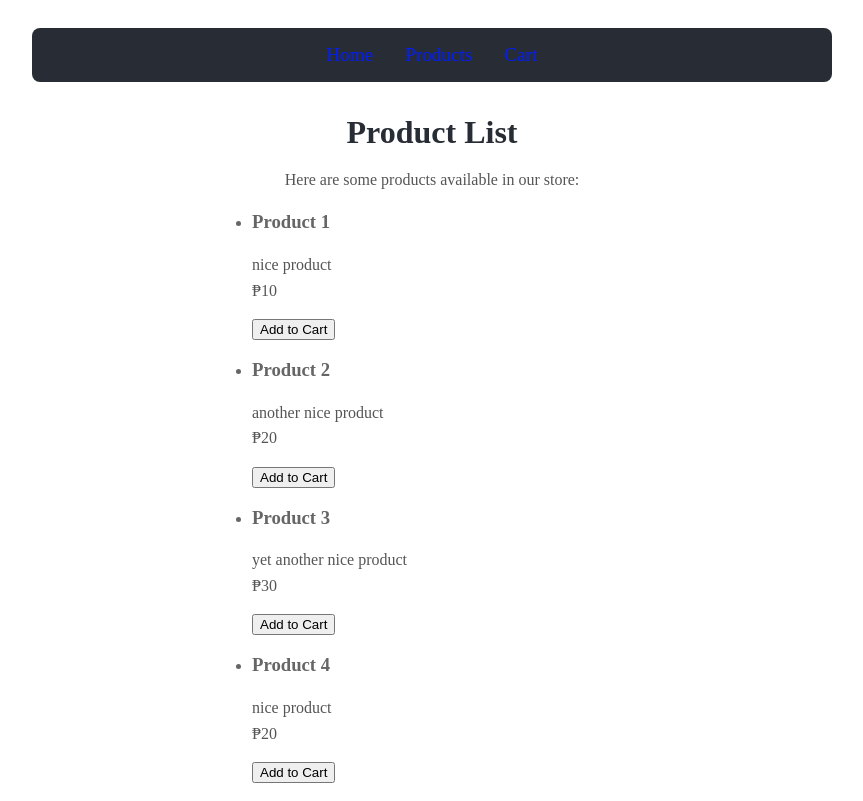
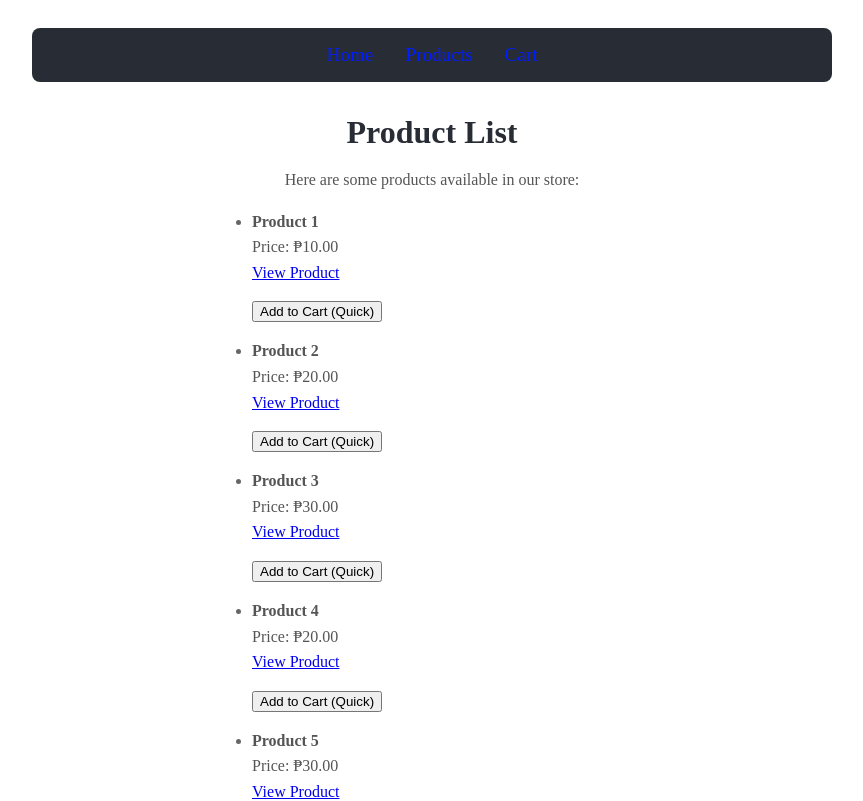
Before and after one commit to CSselrahC/appdev-midterm-ecommerce, a React (Create React App) app: page /products in a window 1280 px wide. Shown: the top 801 px of the page, without its empty margins (208-1071 px from the left). Built offline with nearby package versions, Linux system fonts and the light colour scheme.

Commit message:
added the basic add to cart function

```diff
--- a/src/App.js
+++ b/src/App.js
@@ -1,16 +1,35 @@
-import React, { useEffect } from 'react';
+import React, { useEffect, useState } from 'react';
 import { BrowserRouter as Router, Routes, Route } from 'react-router-dom';
 import './App.css';
 import Home from './components/HomePage';
 import NavBar from './components/NavBar';
 import ProductList from './components/ProductList';
 import Cart from './components/Cart';
+import ProductDetails from './components/ProductDetails';
 
 function App() {
   useEffect(() => { document.title = "Docker Motorsports"; }, []);
 
-  const cartAdd = (product) => {
-    console.log(`Added ${product.name} to cart.`);
+  const [cart, setCart] = useState([]);
+
+  const addToCart = (productToAdd) => {
+    // Check if the product is already in the cart
+    const existingProduct = cart.find(item => item.id === productToAdd.id);
+
+    if (existingProduct) {
+      // If it exists, update the quantity
+      setCart(
+        cart.map(item =>
+          item.id === productToAdd.id
+            ? { ...item, quantity: item.quantity + 1 }
+            : item
+        )
+      );
+    } else {
+      // If it's a new product, add it to the cart with a quantity of 1
+      setCart([...cart, { ...productToAdd, quantity: 1 }]);
+    }
+    console.log(`Added ${productToAdd.name} to cart. Current cart size: ${cart.length + 1}`);
   };
 
   return (
@@ -21,8 +40,9 @@ function App() {
         <main className="main-content">
           <Routes>
             <Route path="/" element={<Home />} />
-            <Route path="/products" element={<ProductList addToCart={cartAdd} />} />
-            <Route path="/cart" element={<Cart />} />
+            <Route path="/products" element={<ProductList addToCart={addToCart} />} />
+            <Route path="/cart" element={<Cart cart={cart} />} />
+            <Route path="/product/:id" element={<ProductDetails addToCart={addToCart} />} />
           </Routes>
         </main>
       </div>
--- a/src/components/Cart.js
+++ b/src/components/Cart.js
@@ -1,20 +1,23 @@
-import React, {useState} from 'react';
+import React from 'react';
 
-function Cart() {
-    const [cartList, setCartList] = useState([]);
+function Cart({ cart = [] }) {
+  const total = cart.reduce((sum, item) => sum + item.price * item.quantity, 0);
 
   return (
-        <div>
-            <h1>Shopping Cart</h1>
-            <p>Your selected products:</p>
+    <div style={{ border: '1px solid black', padding: '10px', margin: '10px', width: '300px' }}>
+      <h2>Shopping Cart</h2>
+      {cart.length === 0 ? (
+        <p>Your cart is empty.</p>
+      ) : (
         <ul>
-                {cartList.map(item => (
+          {cart.map((item) => (
             <li key={item.id}>
-                        {item.name} - ₱{item.price.toFixed(2)}
-                        <button>Remove from Cart</button>
+              {item.name} - ₱{item.price.toFixed(2)} (Qty: {item.quantity})
             </li>
           ))}
         </ul>
+      )}
+      <h3>Total: ₱{total.toFixed(2)}</h3>
     </div>
   );
 }
--- a/src/components/ProductDetails.js
+++ b/src/components/ProductDetails.js
@@ -1,15 +1,40 @@
 import React from 'react';
+import { useParams, Link } from 'react-router-dom';
 
-// The ProductDetails component receives data as props
-const ProductDetails = (product) => {
+const productsData = [
+    { id: 1, name: 'Product 1', description: "A high-performance tire for track days.", price: 10.00 },
+    { id: 2, name: 'Product 2', description: "Adjustable coil-over suspension kit.", price: 20.00 },
+    { id: 3, name: 'Product 3', description: "Limited edition Diecast Model Car.", price: 30.00 },
+    { id: 4, name: 'Product 4', description: "High-flow air intake system.", price: 20.00 },
+    { id: 5, name: 'Product 5', description: "Brembo brake kit upgrade.", price: 30.00 }
+];
+
+function ProductDetails({ addToCart }) {
+    const { id } = useParams();
+
+    const productId = parseInt(id);
+    const product = productsData.find(p => p.id === productId);
+
+    if (!product) {
+        return <div>Product not found for ID: {id}</div>;
+    }
+
+    const handleAddToCart = () => {
+        addToCart(product);
+        alert(`${product.name} added to cart!`);
+    };
+
     return (
         <div className="card">
+            <Link to="/products" className="nav-link">Back to Product List</Link>
+            <br></br>
             <div className="card-body">
                 <h3 className="card-title">{product.name}</h3>
                 <p className="card-description">
                     {product.description}<br></br>
-                    ₱{product.price}
+                    Price: ₱{product.price.toFixed(2)}
                 </p>
+                <button onClick={handleAddToCart}>Add to Cart</button>
             </div>
         </div>
     );
--- a/src/components/ProductList.js
+++ b/src/components/ProductList.js
@@ -1,6 +1,5 @@
 import React from 'react';
 import { Link } from 'react-router-dom';
-import ProductDetails from './ProductDetails';
 
 function ProductList({ addToCart }) {
     const products = [
@@ -24,18 +23,20 @@ function ProductList({ addToCart }) {
             <ul>
                 {products.map(product => (
                     <li key={product.id}>
-                        <ProductDetails
-                            name={product.name}
-                            description={product.description}
-                            price={product.price}
-                        />
-                        <button onClick={() => handleAddToCart(product)}>Add to Cart</button>
+                        <p>
+                            <strong>{product.name}</strong>
+                            <br />
+                            Price: ₱{product.price.toFixed(2)}
+                            <br />
+                            <Link to={`/product/${product.id}`} className="view-product-link">View Product</Link>
+                        </p>
+                        <button onClick={() => handleAddToCart(product)}>Add to Cart (Quick)</button>
                     </li>
                 ))}
             </ul>
 
             <br></br>
-            <Link to="/cart" className="nav-link">Cart</Link>
+            <Link to="/cart" className="nav-link">View Cart</Link>
         </div>
     );
 }
```
Lines whose indentation alone changed are shown as unchanged.
